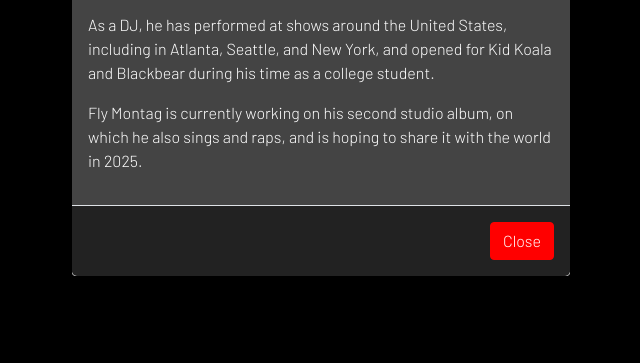
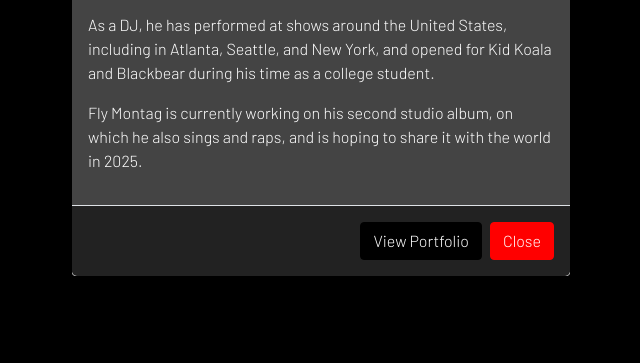
Before and after one commit to hdemusg/flymontag-site, a website: page index.html in a window 1280 px wide. Both pictures are taken after a click on the button "About". Shown: the part 367-730 px from the top of the page, without its empty margins (319-959 px from the left). Drawn offline with nearby package versions, Linux system fonts and the light colour scheme.

Commit message:
Added portfolio link, ready for deployment to DigitalOcean

```diff
--- a/index.html
+++ b/index.html
@@ -138,6 +138,7 @@
 
                   </div>
                   <div class="modal-footer" style="background-color: #222;">
+                    <button type="button" style="color:white; background-color: black; border-color: black;" class="btn btn-secondary"><a style="color:white;" href="https://docs.google.com/spreadsheets/d/1bjSFJ5nwjcSXOYf-71rCqg2Pdj4VC2Pswdg6bpv5KgU/edit?usp=sharing">View Portfolio</a></button>
                     <button type="button" style="color:white; background-color: red; border-color: red;" class="btn btn-secondary" data-dismiss="modal">Close</button>
                   </div>
                 </div>
```
